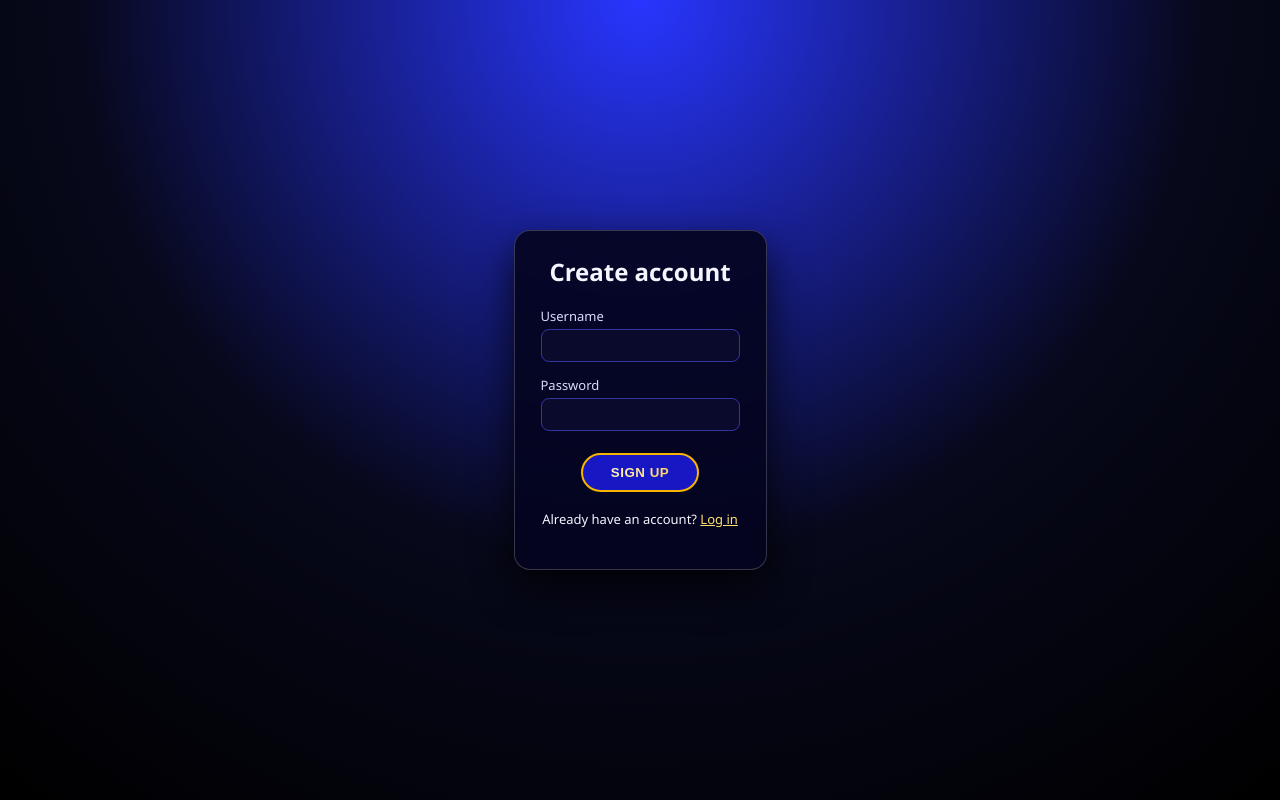
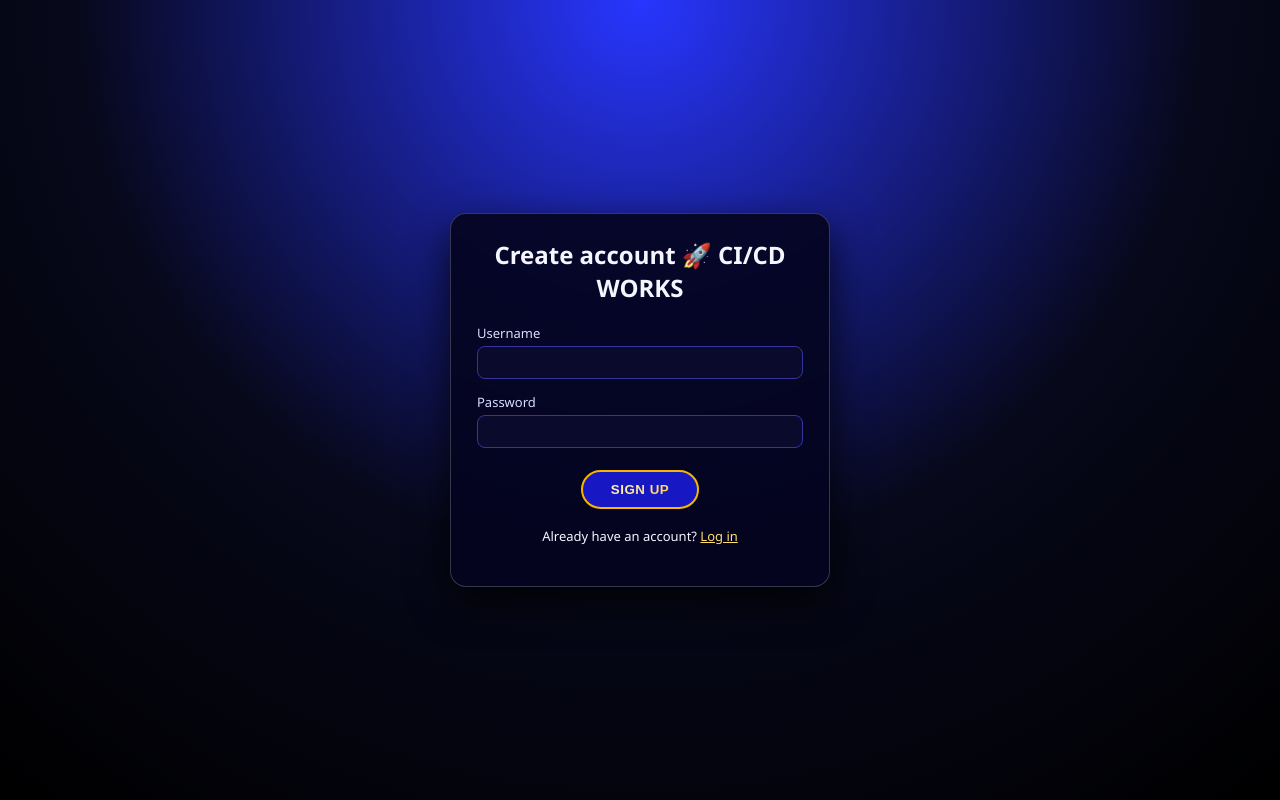
Before and after one commit to ughurmdv/MillionaireProject, a plain HTML site: page frontend/signup.html in a window 1280 px wide. Drawn offline with Linux system fonts and the light colour scheme.

Commit message:
Test frontend UI ci/cd

```diff
--- a/frontend/signup.html
+++ b/frontend/signup.html
@@ -9,7 +9,7 @@
 </head>
 <body class="start-bg">
 <div class="auth-container">
-    <h2>Create account</h2>
+    <h2>Create account 🚀 CI/CD WORKS</h2>
     <div class="auth-field">
         <label>Username</label>
         <input id="signup-username" type="text" autocomplete="username">
```
